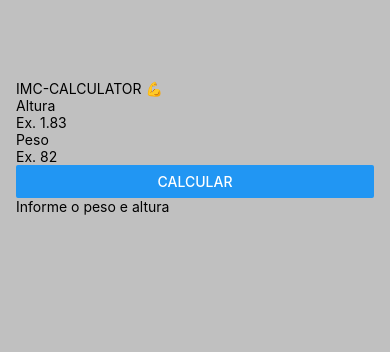
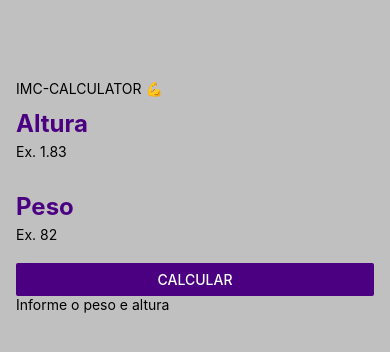
Before and after one commit to Diego-Girao/imccalculator, a React Native app: screen / in a window 390 px wide. Shown: the top 352 px of the page. Built offline with nearby package versions, Linux system fonts and the light colour scheme.

Commit message:
style: created styles for titles, placeholder and result

```diff
--- a/src/components/Form/index.js
+++ b/src/components/Form/index.js
@@ -1,5 +1,5 @@
 import React, { useState } from "react"
-import { Button, Text, TextInput, View } from "react-native"
+import { Button, Text, TextInput, View, StyleSheet } from "react-native"
 
 import ResultImc from "../ResultImc"
 
@@ -31,23 +31,48 @@ export default function Form(props) {
 	return (
 		<View>
 			<View>
-				<Text>Altura</Text>
+				<Text style={styles.titles}>Altura</Text>
 				<TextInput
+					style={styles.placeholder}
 					onChangeText={setHeight}
 					value={height}
 					placeholder="Ex. 1.83"
 					keyboardType="numeric"
 				></TextInput>
-				<Text>Peso</Text>
+				<Text style={styles.titles}>Peso</Text>
 				<TextInput
+					style={styles.placeholder}
 					onChangeText={setWeight}
 					value={weight}
 					placeholder="Ex. 82"
 					keyboardType="numeric"
 				></TextInput>
-				<Button title={titleButton} onPress={() => validationImc()} />
+				<Button
+					color="#4B0082"
+					title={titleButton}
+					onPress={() => validationImc()}
+				/>
 			</View>
 			<ResultImc messageResultImc={messageImc} resultImc={imc} />
 		</View>
 	)
 }
+
+const styles = StyleSheet.create({
+	titles: {
+		fontSize: 24,
+		fontWeight: "bold",
+		color: "#4B0082",
+		paddingTop: 12,
+	},
+	placeholder: {
+		paddingTop: 5,
+		paddingBottom: 20,
+	},
+	result: {
+		fontSize: 24,
+		fontWeight: "bold",
+		color: "#4B0082",
+		paddingTop: 12,
+	},
+})
```
